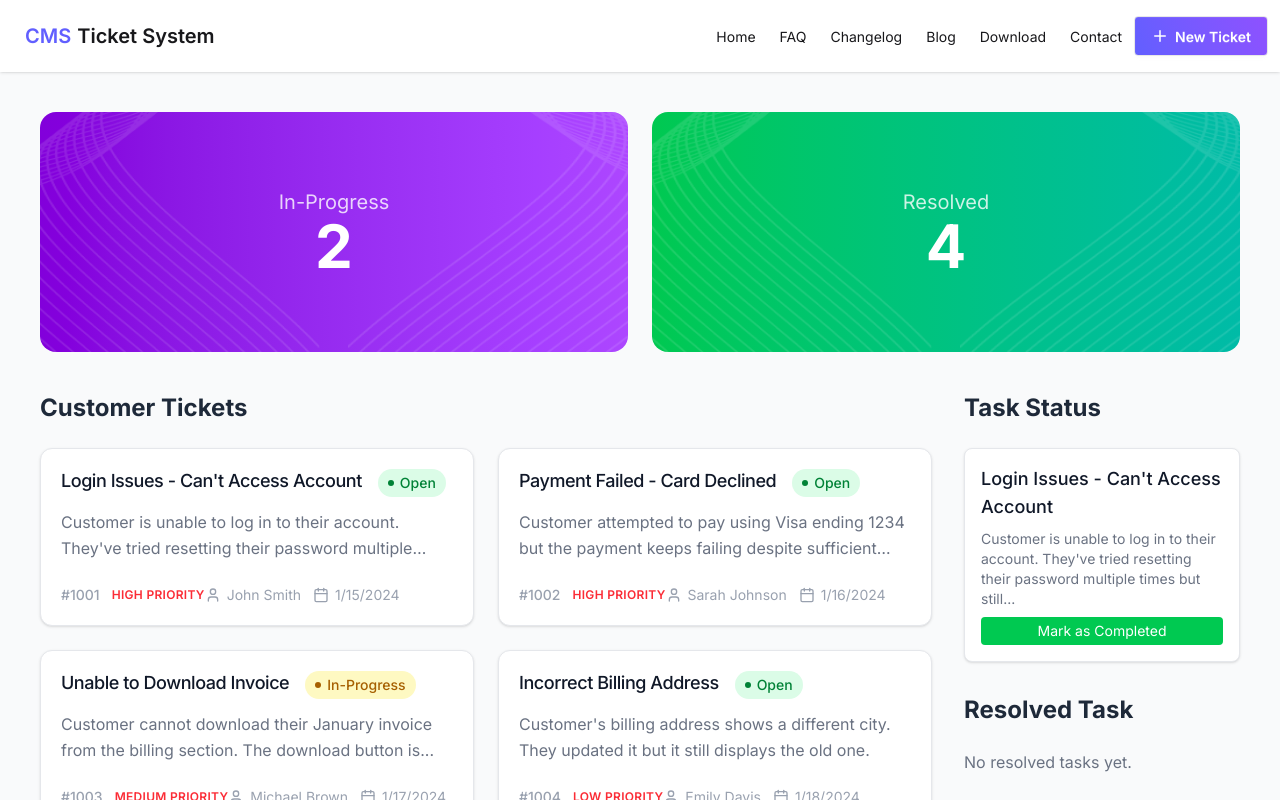
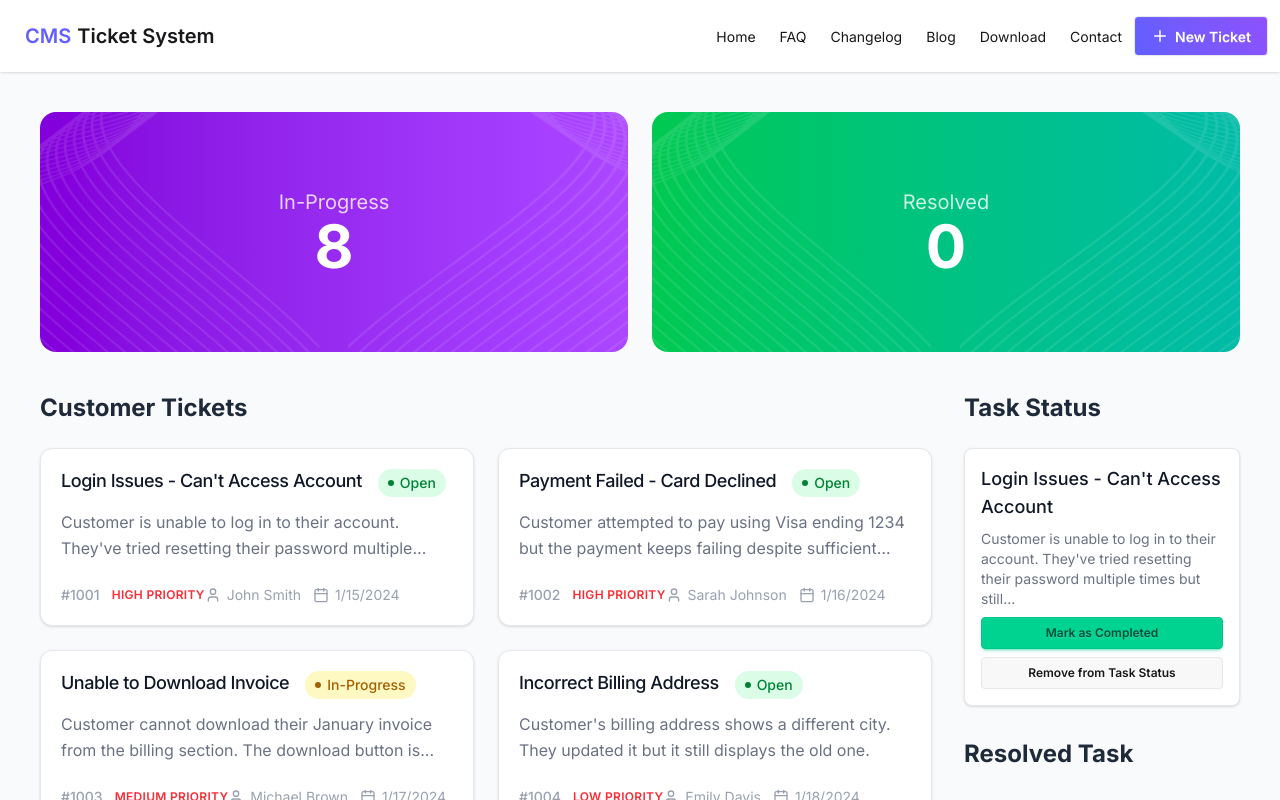
Before and after one commit to imhossainahmed/customer-management-support, a React (Vite) app: page / in a window 1280 px wide. Both pictures are taken after a click on the button 257 px from the left and 537 px from the top of the page. Shown: the top 800 px of the page. Built offline with nearby package versions, Linux system fonts and the light colour scheme.

Commit message:
Updtated The In-Progress and Resolved Status Count Functionality

```diff
--- a/src/App.jsx
+++ b/src/App.jsx
@@ -1,13 +1,13 @@
-import { useState } from 'react'
+import { use, useState } from 'react'
 import { ToastContainer, toast } from 'react-toastify';
 import 'react-toastify/dist/ReactToastify.css';
-import { Calendar, User, Mail, Linkedin, Twitter, MessageSquare, Ticket } from 'lucide-react';
 import './App.css';
 import NavBar from './components/NavBar/NavBar';
 import Footer from './components/Footer/Footer';
 import StatusBanner from './components/StausBanner/StatusBanner';
 import TicketContainer from './components/Ticket/TicketContainer';
 import TicketActionSideBar from './components/Ticket/TicketActionSideBar';
+import { getResolvedTasksFromLocalStorage, setResolvedTasksToLocalStorage } from './utils/LocalStorage';
 
 const getTickets = fetch('/ticket.json').then(res => res.json());
 
@@ -15,7 +15,12 @@ const App = () => {
   const [availableTickets, setAvailableTickets] = useState([]);
   const [taskStatus, setTaskStatus] = useState([]);
   const [resolvedTasks, setResolvedTasks] = useState([]);
-
+  const getAllTicket = use(getTickets);
+  const totalTaskInProgress = () => {
+    const total = getAllTicket.length;
+    if (total === 0) return 0;
+    return total - getResolvedTasksFromLocalStorage().length;
+  };
   const handleTaskStatus = (ticket) => {
     if (taskStatus.find(t => t.id === ticket.id)) {
       toast.error("This ticket is already in Task Status!");
@@ -25,8 +30,15 @@ const App = () => {
     setAvailableTickets(availableTickets.filter(t => t.id !== ticket.id));
   };
 
+  // REMOVE TASK FROM TASK STATUS
+  const handleRemoveFromTaskStatus = (ticket) => {
+    setTaskStatus(taskStatus.filter(t => t.id !== ticket.id));
+    setAvailableTickets([...availableTickets, ticket]);
+  };
+
   const handleComplete = (ticket) => {
-    setResolvedTasks([...resolvedTasks, ticket]);
+    setResolvedTasksToLocalStorage([...getResolvedTasksFromLocalStorage(), ticket]);
+    setResolvedTasks([...getResolvedTasksFromLocalStorage(), ticket]);
     setTaskStatus(taskStatus.filter(t => t.id !== ticket.id));
     toast.success("Task marked as completed!");
   };
@@ -35,11 +47,11 @@ const App = () => {
     <div className="min-h-screen bg-gray-50 font-sans">
       <ToastContainer position="bottom-right" autoClose={3000} />
       <NavBar />
-      <StatusBanner taskInProgress={2} resolvedTasks={4} />
+      <StatusBanner totalTaskInProgress={totalTaskInProgress()} resolvedTasks={4} />
       <main className="px-6 md:px-10 pb-20">
         <div className="grid grid-cols-1 lg:grid-cols-4 gap-8 container mx-auto">
           <TicketContainer getTicket={getTickets} handleTaskStatus={handleTaskStatus} />
-          <TicketActionSideBar taskStatus={taskStatus} resolvedTasks={resolvedTasks} handleComplete={handleComplete} />
+          <TicketActionSideBar handleRemoveFromTaskStatus={handleRemoveFromTaskStatus} taskStatus={taskStatus} resolvedTasks={resolvedTasks} handleComplete={handleComplete} />
         </div>
       </main>
       <Footer />
--- a/src/components/StausBanner/StatusBanner.jsx
+++ b/src/components/StausBanner/StatusBanner.jsx
@@ -1,7 +1,10 @@
 import Vector1 from '../../assets/vector1.png';
 import Vector2 from '../../assets/vector2.png';
+import { getResolvedTasksFromLocalStorage } from '../../utils/LocalStorage';
 
-const StatusBanner = ({taskInProgress, resolvedTasks}) => {
+const StatusBanner = ({totalTaskInProgress, resolvedTasks}) => {
+    const tasks = getResolvedTasksFromLocalStorage() || [];
+    const totalResolvedTasks = tasks.length;
     return (
         <section className="p-6 md:p-10">
         <div className='grid grid-cols-1 md:grid-cols-2 gap-6 container mx-auto'>
@@ -17,7 +20,7 @@ const StatusBanner = ({taskInProgress, resolvedTasks}) => {
           className="absolute h-full origin-top xl:scale-x-[2.5] lg:scale-x-[1.5] scale-x-[1]  bottom-0 right-0 w-40"
         />
         <p className="text-xl opacity-80">In-Progress</p>
-        <h1 className="text-6xl font-bold">{taskInProgress}</h1>
+        <h1 className="text-6xl font-bold">{totalTaskInProgress}</h1>
 
         </div>
         <div className="relative w-full max-w-4xl h-60 rounded-2xl overflow-hidden
@@ -32,7 +35,7 @@ const StatusBanner = ({taskInProgress, resolvedTasks}) => {
           className="absolute h-full origin-top xl:scale-x-[2.5] lg:scale-x-[1.5] scale-x-[1] bottom-0 right-0 w-40"
         />
         <p className="text-xl opacity-80">Resolved</p>
-        <h1 className="text-6xl font-bold">{resolvedTasks}</h1>
+        <h1 className="text-6xl font-bold">{totalResolvedTasks}</h1>
 
         </div>
         </div>
--- a/src/components/Ticket/TicketActionSideBar.jsx
+++ b/src/components/Ticket/TicketActionSideBar.jsx
@@ -1,5 +1,5 @@
 
-const TicketActionSideBar = ({ taskStatus, resolvedTasks, handleComplete }) => {
+const TicketActionSideBar = ({ taskStatus, resolvedTasks, handleComplete, handleRemoveFromTaskStatus }) => {
   return (
     <div className="lg:col-span-1 space-y-8">
       <div>
@@ -7,12 +7,13 @@ const TicketActionSideBar = ({ taskStatus, resolvedTasks, handleComplete }) => {
         {taskStatus.length === 0 ? (
           <p className="text-base text-gray-500">Select a ticket to add to Task Status</p>
         ) : (
-          <div className="flex flex-row gap-2">
+          <div className="flex flex-col gap-2">
           {taskStatus.map(task => (
-            <div key={task.id} className="bg-white rounded-lg p-4 shadow border border-gray-200 flex flex-col gap-2">
+            <div key={task.id} className="bg-white relative rounded-lg p-4 shadow border border-gray-200 flex flex-col gap-2">
               <h3 className="text-lg font-medium text-gray-900">{task.title}</h3>
               <p className="text-sm text-gray-500">{task.description}</p>
-              <button onClick={() => handleComplete(task)} className="mt-auto px-3 py-1 bg-green-500 text-white rounded hover:bg-green-600 text-sm">Mark as Completed</button>
+              <button onClick={() => handleComplete(task)} className="btn btn-success btn-sm">Mark as Completed</button>
+              <button onClick={() => handleRemoveFromTaskStatus(task)} className="btn btn-danger btn-sm">Remove from Task Status</button>
             </div>
             ))}
         </div>
--- a/src/components/Ticket/TicketCard.jsx
+++ b/src/components/Ticket/TicketCard.jsx
@@ -4,7 +4,7 @@ import { Calendar, User } from "lucide-react";
 const TicketCard = ({ ticket, handleTaskStatus }) => {
     const {title, status, description, priority, createdAt, customer} = ticket;
     return (
-    <button className="bg-white rounded-xl p-5 shadow border border-gray-200 duration-75 hover:border-indigo-500 flex flex-col gap-3 cursor-pointer" onClick={() => handleTaskStatus(ticket)}>
+    <button className="bg-white rounded-xl p-5 shadow border border-gray-200 duration-75 hover:shadow-md flex flex-col gap-3 cursor-pointer" onClick={() => handleTaskStatus(ticket)}>
     <div className="flex justify-between items-start gap-4">
         <h3 className="text-lg font-medium tracking-tight text-gray-900 leading-snug">{title}</h3>
         <span className={`inline-flex items-center gap-1.5 px-2.5 py-1 rounded-full text-sm font-medium ${status === 'Open' ? 'text-green-700 bg-green-100' : 'text-yellow-700 bg-yellow-100'} shrink-0`}>
--- /dev/null
+++ b/src/utils/LocalStorage.js
@@ -0,0 +1,16 @@
+const setResolvedTasksToLocalStorage = (tasks) => {
+  localStorage.setItem('resolvedTasks', JSON.stringify(tasks));
+};
+
+const getResolvedTasksFromLocalStorage = () => {
+  const tasks = localStorage.getItem('resolvedTasks');
+  return tasks ? JSON.parse(tasks) : [];
+};
+
+const removeResolvedTaskFromLocalStorage = (taskId) => {
+  const tasks = getResolvedTasksFromLocalStorage();
+  const updatedTasks = tasks.filter(task => task.id !== taskId);
+  setResolvedTasksToLocalStorage(updatedTasks);
+};
+
+export { setResolvedTasksToLocalStorage, getResolvedTasksFromLocalStorage, removeResolvedTaskFromLocalStorage };
```
